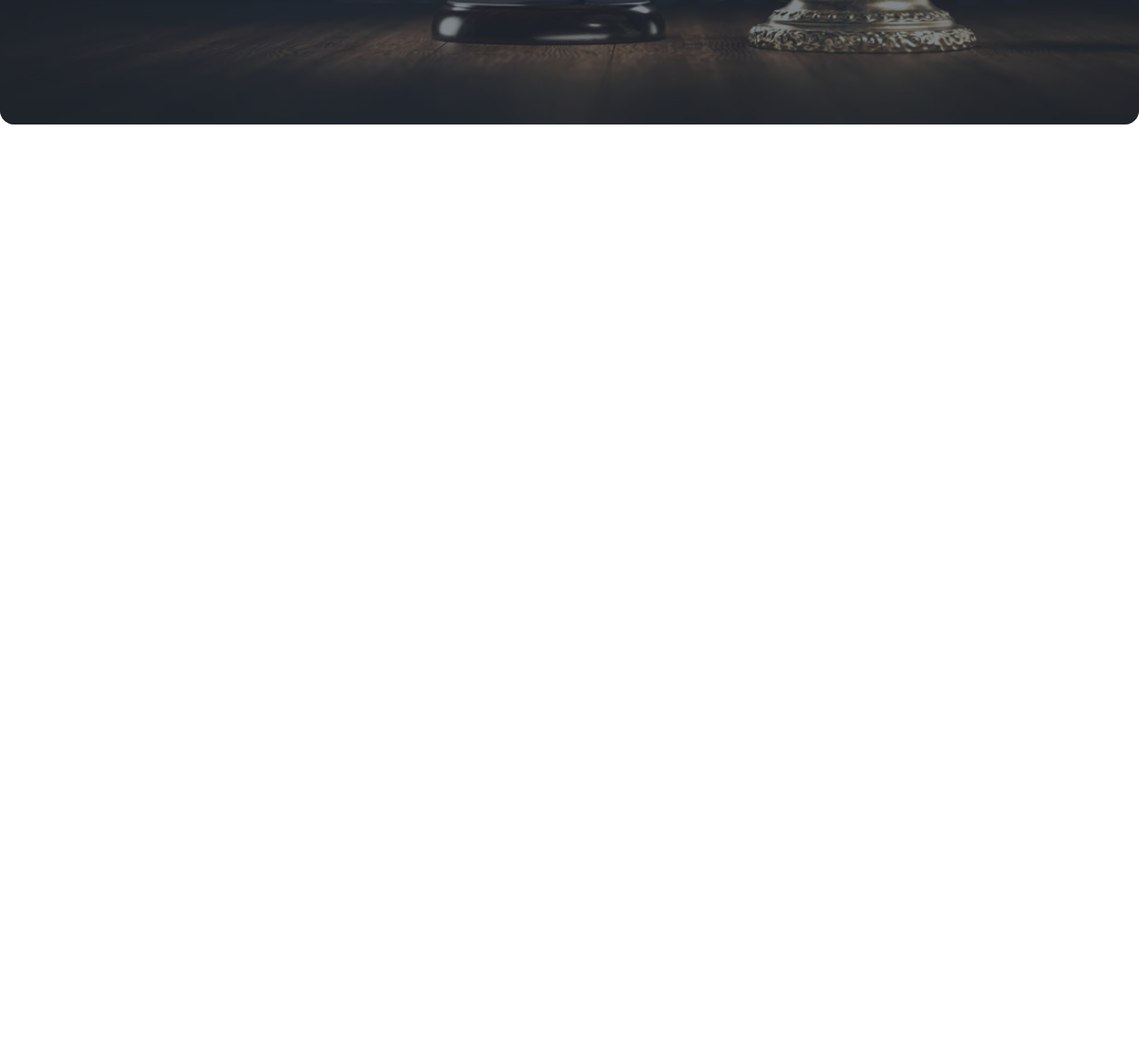
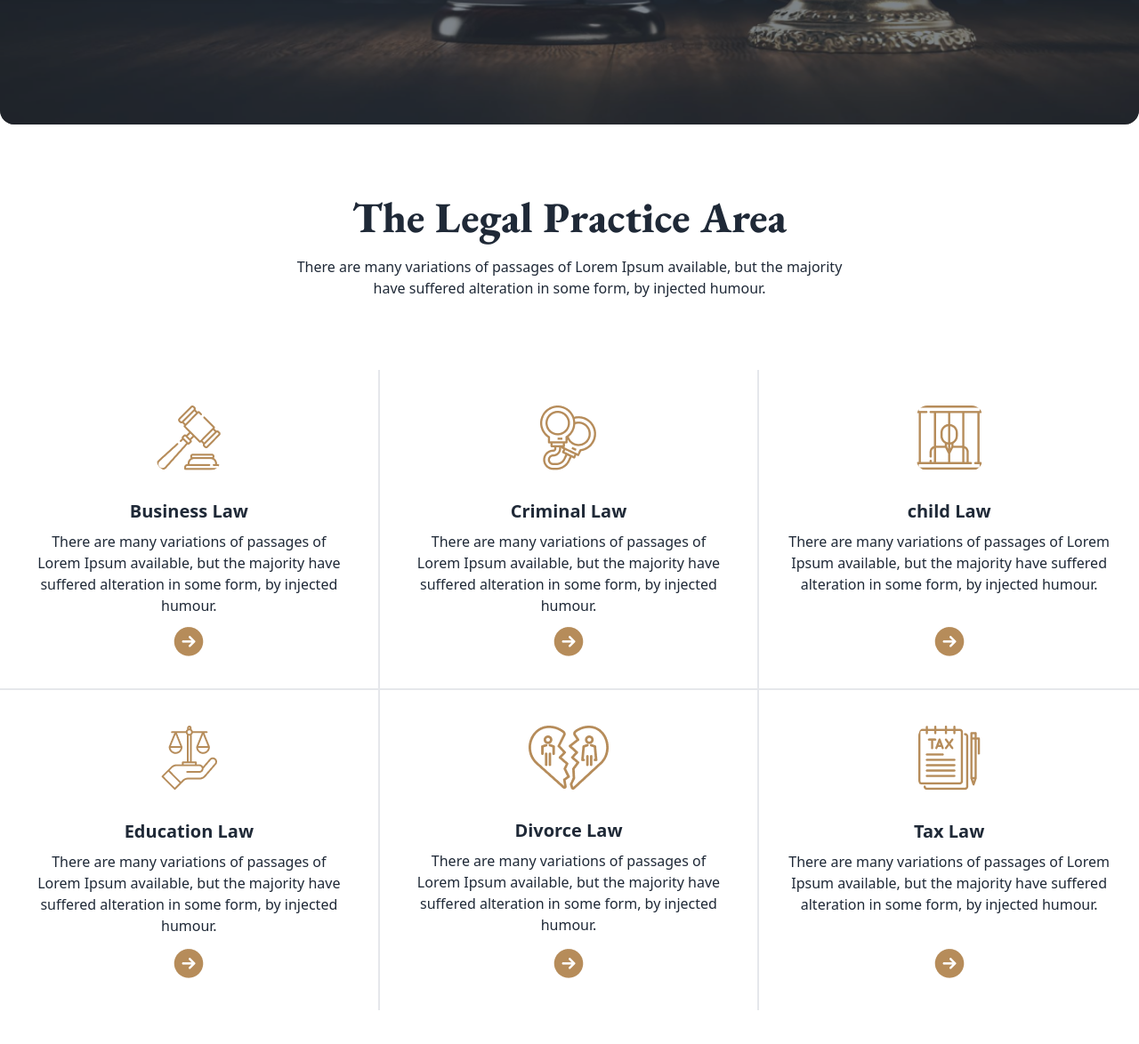
Before and after one commit to MuhammadNewaj/Legal-Solution-Website, a plain HTML site: page index.html in a window 1280 px wide. Shown: the part 528-1702 px from the top of the page at 89% size. Before the commit the page ends 800 px from the top, so only its background shows below. Drawn offline with nearby package versions, Linux system fonts and the light colour scheme.

Commit message:
prectice area added

```diff
--- a/index.html
+++ b/index.html
@@ -140,16 +140,18 @@
       </div>
     </div>
     <!-- banner -->
-    <div class="hero min-h-[75vh] rounded-2xl"
-      style="background-image: url(images/banner.png);">
+    <div class="hero min-h-[75vh] rounded-2xl" style="background-image: url(images/banner.png);">
       <div class="hero-overlay bg-opacity-60 rounded-2xl"></div>
       <div class="hero-content text-neutral-content text-center">
         <div class="max-w">
-          <h1 class="mb-5 text-7xl font-extrabold font-EBGaramond text-white">We Provide Effective <br> Legal Solutions</h1>
+          <h1 class="mb-5 text-7xl font-extrabold font-EBGaramond text-white">We Provide Effective <br> Legal Solutions
+          </h1>
           <p class="mb-5">
-            There are many variations of passages of Lorem Ipsum available, but the majority <br>have suffered alteration in some form, by injected humour.
+            There are many variations of passages of Lorem Ipsum available, but the majority <br>have suffered
+            alteration in some form, by injected humour.
           </p>
-          <input type="search" name="" id="" placeholder="Search your services" class="lg:w-[500px] w-[400px] py-3 px-5 rounded-lg mr-4">
+          <input type="search" name="" id="" placeholder="Search your services"
+            class="lg:w-[500px] w-[400px] py-3 px-5 rounded-lg mr-4">
           <button class="btn bg-base border-none text-poppins text-white font-bold">Get Started</button>
         </div>
       </div>
@@ -157,6 +159,99 @@
 
   </header>
   <main class="container mx-auto">
+    <!-- Practice Area -->
+    <section class="mt-20">
+      <h2 class="font-EBGaramond text-5xl font-extrabold text-center">The Legal Practice Area</h2>
+      <p class="font-poppins text-center mt-5">There are many variations of passages of Lorem Ipsum available, but the
+        majority <br>have suffered alteration in some form, by injected humour.</p>
+
+      <div class="grid lg:grid-flow-col grid-flow-row my-20 lg:grid-cols-3 grid-rows-2">
+        <!-- Card 01 -->
+        <div class="card border-r-2 border-b-2 rounded-none">
+          <figure class="px-10 pt-10">
+            <img src="images/business.png" alt="Shoes" class="rounded-xl" />
+          </figure>
+          <div class="card-body items-center text-center">
+            <h2 class="card-title">Business Law</h2>
+            <p>There are many variations of passages of Lorem Ipsum available, but the majority have suffered alteration
+              in some form, by injected humour.</p>
+            <div class="card-actions">
+              <a href=""><img src="images/Frame.png" alt=""></a>
+            </div>
+          </div>
+        </div>
+        <!-- Card 02 -->
+        <div class="card border-r-2 rounded-none">
+          <figure class="px-10 pt-10">
+            <img src="images/education.png" alt="Shoes" class="rounded-xl" />
+          </figure>
+          <div class="card-body items-center text-center">
+            <h2 class="card-title">Education Law</h2>
+            <p>There are many variations of passages of Lorem Ipsum available, but the
+              majority have suffered alteration in some form, by injected humour.</p>
+            <div class="card-actions">
+              <a href=""><img src="images/Frame.png" alt=""></a>
+            </div>
+          </div>
+        </div>
+        <!-- Card 03 -->
+        <div class="card border-r-2 border-b-2 rounded-none">
+          <figure class="px-10 pt-10">
+            <img src="images/criminal.png" alt="Shoes" class="rounded-xl" />
+          </figure>
+          <div class="card-body items-center text-center">
+            <h2 class="card-title">Criminal Law</h2>
+            <p>There are many variations of passages of Lorem Ipsum available, but the
+              majority have suffered alteration in some form, by injected humour.</p>
+            <div class="card-actions">
+              <a href=""><img src="images/Frame.png" alt=""></a>
+            </div>
+          </div>
+        </div>
+        <!-- Card 04 -->
+        <div class="card border-r-2 rounded-none">
+          <figure class="px-10 pt-10">
+            <img src="images/divorce.png" alt="Shoes" class="rounded-xl" />
+          </figure>
+          <div class="card-body items-center text-center">
+            <h2 class="card-title">Divorce Law</h2>
+            <p>There are many variations of passages of Lorem Ipsum available, but the
+              majority have suffered alteration in some form, by injected humour.</p>
+            <div class="card-actions">
+              <a href=""><img src="images/Frame.png" alt=""></a>
+            </div>
+          </div>
+        </div>
+        <!-- Card 05 -->
+        <div class="card border-b-2 rounded-none">
+          <figure class="px-10 pt-10">
+            <img src="images/child.png" alt="Shoes" class="rounded-xl" />
+          </figure>
+          <div class="card-body items-center text-center">
+            <h2 class="card-title">child Law</h2>
+            <p>There are many variations of passages of Lorem Ipsum available, but the
+              majority have suffered alteration in some form, by injected humour.</p>
+            <div class="card-actions">
+              <a href=""><img src="images/Frame.png" alt=""></a>
+            </div>
+          </div>
+        </div>
+        <!-- Card 06 -->
+        <div class="card rounded-none">
+          <figure class="px-10 pt-10">
+            <img src="images/tax.png" alt="Shoes" class="rounded-xl" />
+          </figure>
+          <div class="card-body items-center text-center">
+            <h2 class="card-title">Tax Law</h2>
+            <p>There are many variations of passages of Lorem Ipsum available, but the
+              majority have suffered alteration in some form, by injected humour.</p>
+            <div class="card-actions">
+              <a href=""><img src="images/Frame.png" alt=""></a>
+            </div>
+          </div>
+        </div>
+      </div>
+    </section>
 
   </main>
   <footer>
```
